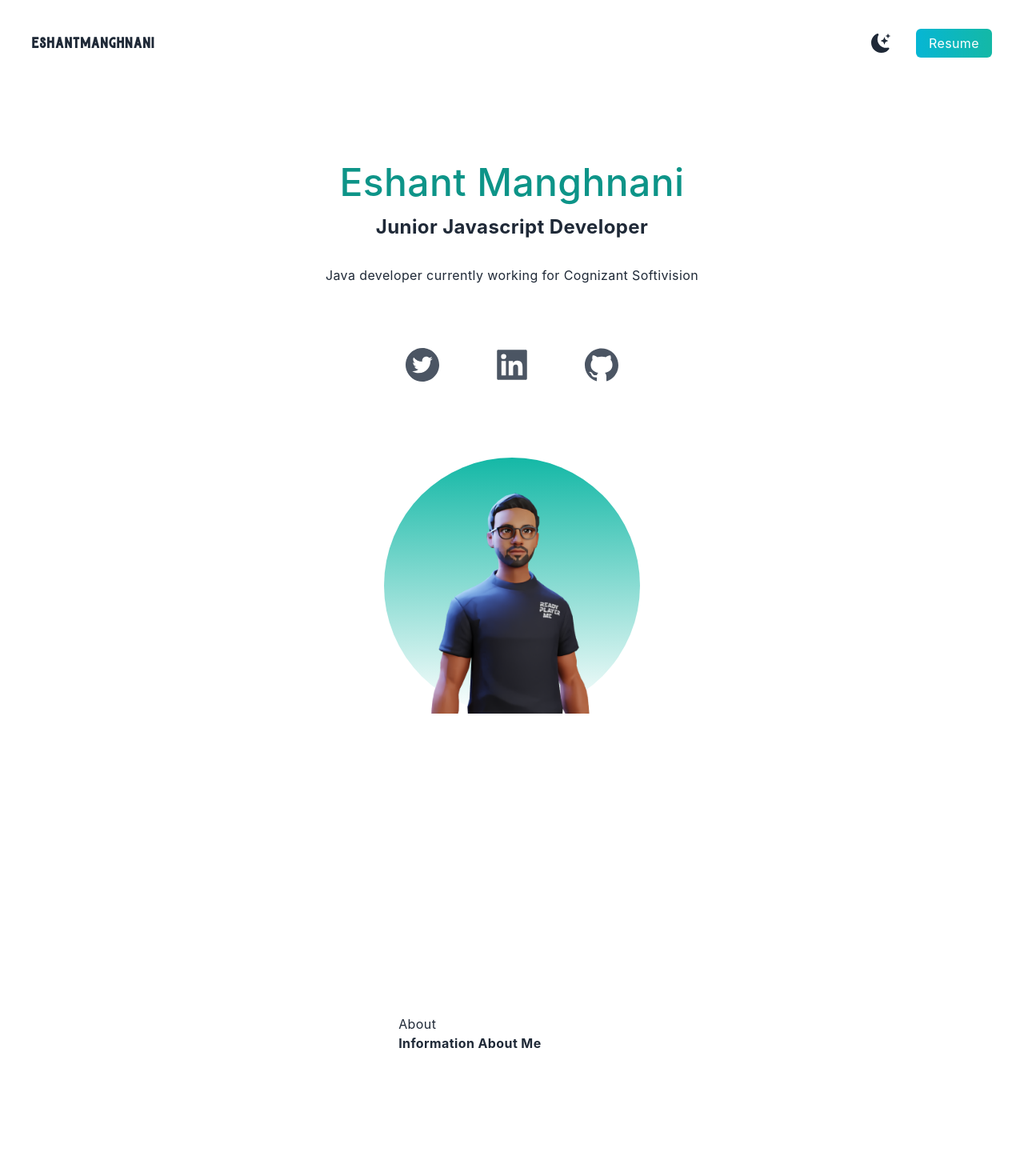
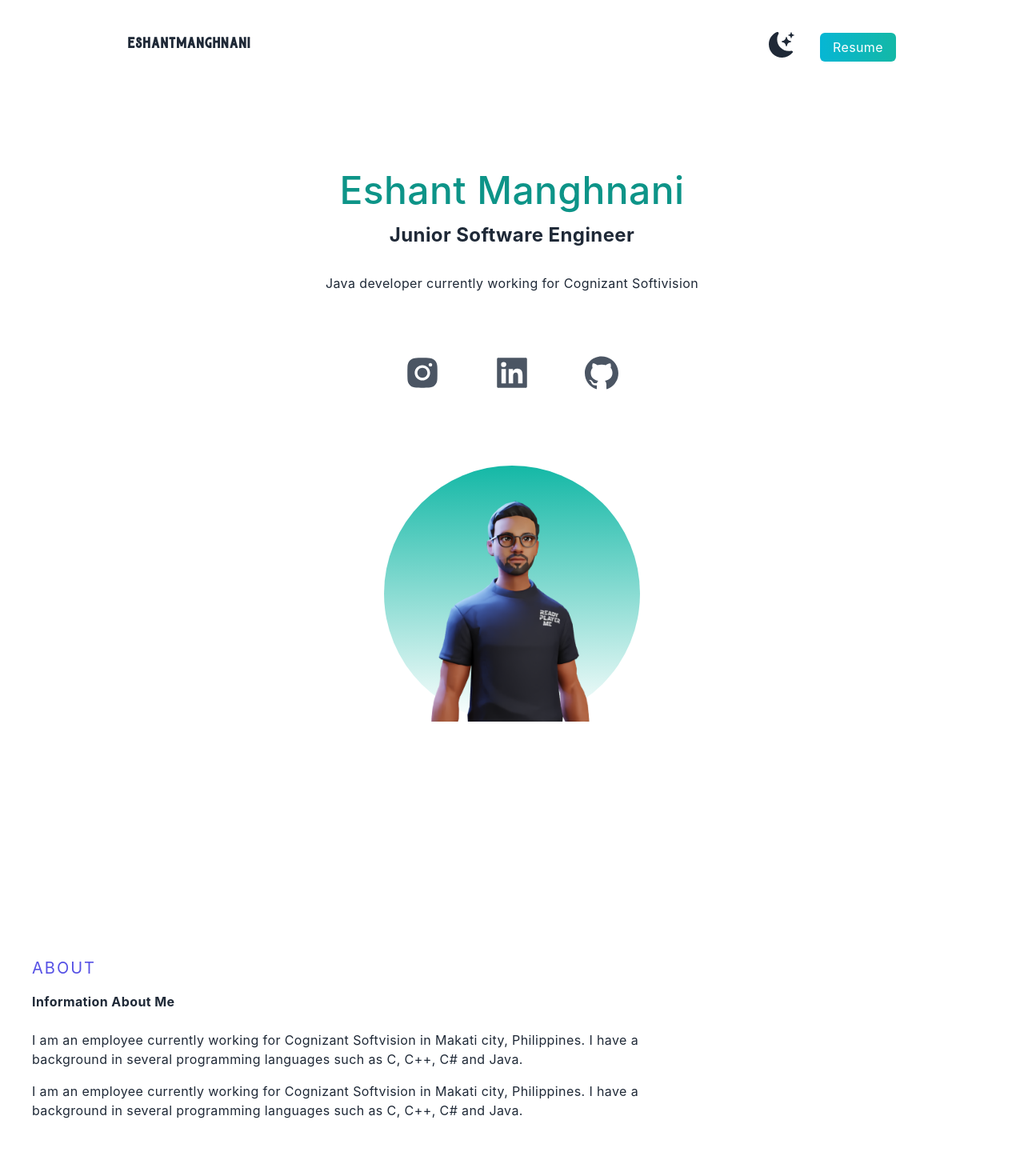
Before and after one commit to eshantmanghnani/next-portfolio, a Next.js app: page / in a window 1280 px wide. Shown: the top 1470 px of the page at 80% size. Built offline with nearby package versions, Linux system fonts and the light colour scheme.

Commit message:
Updated dark mode

```diff
--- a/pages/_document.js
+++ b/pages/_document.js
@@ -2,9 +2,9 @@ import { Html, Head, Main, NextScript } from 'next/document'
 
 export default function Document() {
   return (
-    <Html lang="en">
+    <Html>
       <Head />
-      <body>
+      <body className="dark:bg-gray-800">
         <Main />
         <NextScript />
       </body>
--- a/pages/components/About.jsx
+++ b/pages/components/About.jsx
@@ -1,15 +1,28 @@
-import React from 'react'
+import test from '/public/asdasd.png';
+import Image from 'next/legacy/image';
+import { useState } from "react";
 
 const About = () => {
+    const [darkMode, setDarkMode] = useState(false);
     return (
-        <div className="w-full md:h-screen p-2 flex items-center py-16">
-            <div className="max-w-[1240px] m-auto md:grid grid-cols-3 gap-8">
+        <div className={darkMode ? "dark" : ""}>
+        <div className="w-full md:h-screen p-2 flex items-center py-16 bg-white px-10 dark:bg-black">
+            <div className="max-w-[1540px] m-auto md:grid grid-cols-3 gap-8">
                 <div className="col-span-2">
-                    <p>About</p>
-                    <h2>Information About Me</h2>
+                    <p className='uppercase text-xl tracking-widest text-[#5651e5]'>About</p>
+                    <h2 className="py-4">Information About Me</h2>
+                    <p className="py-2">I am an employee currently working for Cognizant Softvision in Makati city, Philippines.
+                        I have a background in several programming languages such as C, C++, C# and Java.
+                    </p>
+                    <p className="py-2">I am an employee currently working for Cognizant Softvision in Makati city, Philippines.
+                        I have a background in several programming languages such as C, C++, C# and Java.
+                    </p>
             </div>
-            <div></div>
+            {/* <div className='w-full h-auto m-auto shadow-xl shadow-gray-400 rounded-xl flex items-center justify-center p-4 hover:scale-105 ease-in duration-300'>
+          <Image src={test} className='rounded-xl' alt='/' /> */}
+            {/* </div> */}
             </div>
+        </div>
         </div>
     )
 }
--- a/pages/components/Main.jsx
+++ b/pages/components/Main.jsx
@@ -1,32 +1,58 @@
 import React from 'react'
-import {BsFillMoonStarsFill} from 'react-icons/bs';
-import {AiFillTwitterCircle, AiFillLinkedin, AiFillGithub} from 'react-icons/ai'
+import {BsFillMoonStarsFill, BsFillSunFill} from 'react-icons/bs';
+import {AiFillInstagram, AiFillLinkedin, AiFillGithub} from 'react-icons/ai'
 import test from '/public/asdasd.png';
 import Image from 'next/legacy/image';
+import { useState } from "react";
 
 const Main = () => {
+ const [darkMode, setDarkMode] = useState(false);
     return (
-        <div>
-        <main className="bg-white px-10">
+      <div className={darkMode ? "dark" : ""}>
+        <main className="bg-white px-10 dark:bg-gray-900 md:px-20 lg:px-40">
         <section className="min-h-screen">
           <nav className="py-10 mb-12 flex justify-between">
-            <h1 className="text-xl font-burtons">eshantmanghnani</h1>
+            <h1 className="text-xl font-burtons dark:text-white">eshantmanghnani</h1>
             <ul className="flex items-center">
-              <li><BsFillMoonStarsFill className="cursor-pointer text-2xl"/></li>
+              <li><button onClick={() => setDarkMode(!darkMode)}>
+               {darkMode ? (
+                <BsFillSunFill size="2rem" fill="white" />
+                 ) : (
+                  <BsFillMoonStarsFill size="2rem" />
+                   )}
+                </button></li>
               <li><a className="bg-gradient-to-r from-cyan-500 to-teal-500 text-white px-4 py-2 rounded-md ml-8" href ="#">Resume</a></li>
             </ul>
           </nav>
           <div className="text-center p-10">
             <h2 className="text-5xl py-2 text-teal-600 font-medium">Eshant Manghnani</h2>
-            <h3 className="text-2xl py-2">Junior Javascript Developer</h3>
-            <p className="text-md py-5 leading-8 text-gray-800">
+            <h3 className="text-2xl py-2 dark:text-white">Junior Software Engineer</h3>
+            <p className="text-md py-5 leading-8 text-gray-800 dark:text-white">
               Java developer currently working for Cognizant Softivision
             </p>
           </div>
           <div className="text-5xl flex justify-center gap-16 py-3 text-gray-600">
-            <AiFillTwitterCircle />
+          <a
+              href='https://www.instagram.com/eshantmanghnani/?hl=en'
+              target='_blank'
+              rel='noreferrer'
+            >
+            <AiFillInstagram />
+            </a>
+            <a
+              href='https://ph.linkedin.com/in/eshant-manghnani-94b8b3137'
+              target='_blank'
+              rel='noreferrer'
+            >
             <AiFillLinkedin />
+            </a>
+            <a
+              href='https://github.com/eshantmanghnani'
+              target='_blank'
+              rel='noreferrer'
+            >
             <AiFillGithub />
+            </a>
           </div>
           <div className="relative mx-auto bg-gradient-to-b from-teal-500 rounded-full w-80 h-80 mt-20">
             <Image src={test} layout="fill" objectFit="cover"/>
--- /dev/null
+++ b/pages/components/Skills.jsx
@@ -0,0 +1,9 @@
+import React from 'react'
+
+const Skills = () => {
+  return (
+    <div>Skills</div>
+  )
+}
+
+export default Skills
--- a/pages/index.js
+++ b/pages/index.js
@@ -2,6 +2,7 @@ import Head from 'next/head'
 import About from './components/About';
 
 import Main from './components/Main';
+import Skills from './components/Skills';
 export default function Home() {
   return (
     <div>
@@ -12,6 +13,7 @@ export default function Home() {
       </Head>
       <Main />
       <About />
+      <Skills />
     </div>
   )
 }
--- a/tailwind.config.js
+++ b/tailwind.config.js
@@ -1,5 +1,6 @@
 /** @type {import('tailwindcss').Config} */
 module.exports = {
+  darkMode: "class",
   content: [
     "./pages/**/*.{js,ts,jsx,tsx}",
     "./components/**/*.{js,ts,jsx,tsx}",
```
